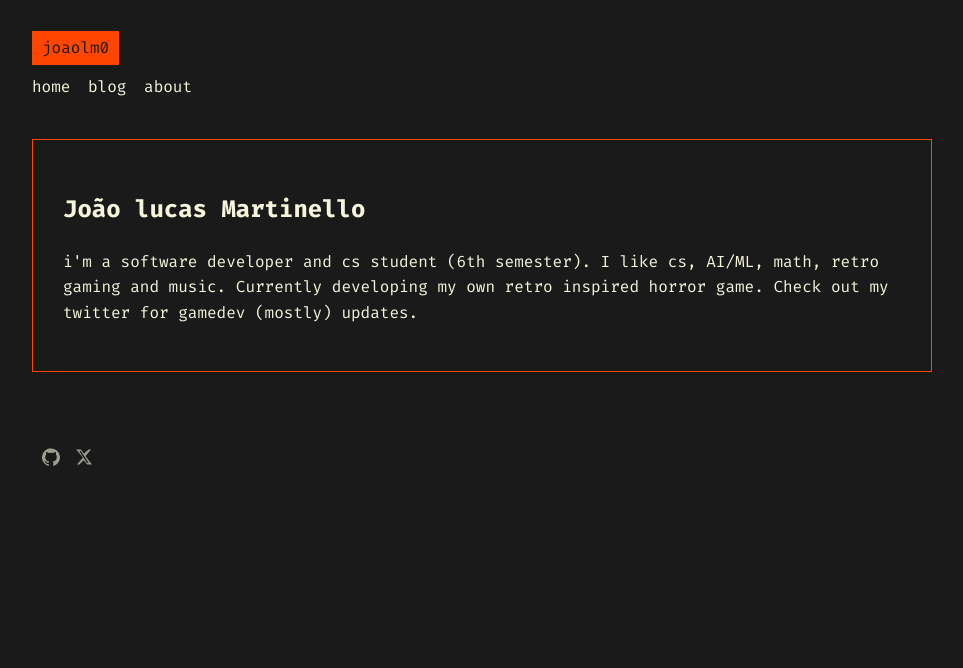
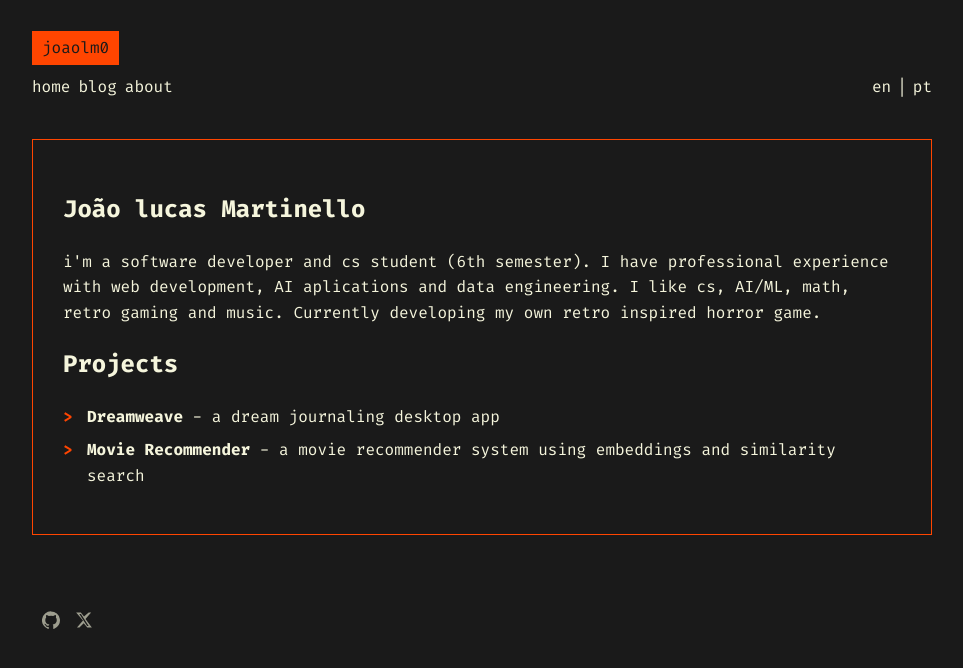
Before and after one commit to johnmartinello/johnmartinello.github.io, a Jekyll site: the page built from about.markdown, in a window 1280 px wide. Shown: the top 668 px of the page, without its empty margins (158-1121 px from the left). Built offline with Jekyll 4.4.1, drawn with Linux system fonts in a browser that asks for light colours.

Commit message:
feat: en/pt toggle functionality

```diff
--- a/_includes/head-custom.html
+++ b/_includes/head-custom.html
@@ -22,3 +22,67 @@
   });
 </script>
 <script defer src="https://cdn.jsdelivr.net/npm/mathjax@3/es5/tex-chtml.js"></script>
+
+<script>
+document.addEventListener('DOMContentLoaded', function() {
+    const langLinks = document.querySelectorAll('.lang-link');
+    const navLinks = document.querySelectorAll('.nav-link');
+    const translatableElements = document.querySelectorAll('.translatable');
+
+    // Get current language from localStorage or default to 'en'
+    let currentLang = localStorage.getItem('selectedLanguage') || 'en';
+
+    // Function to update navigation text
+    function updateNavText(lang) {
+        navLinks.forEach(link => {
+            const text = link.getAttribute('data-' + lang);
+            if (text) {
+                link.textContent = text;
+            }
+        });
+    }
+
+    // Function to update content text
+    function updateContentText(lang) {
+        translatableElements.forEach(element => {
+            const text = element.getAttribute('data-' + lang);
+            if (text) {
+                element.textContent = text;
+            }
+        });
+    }
+
+    // Function to update active language link
+    function updateActiveLang(lang) {
+        langLinks.forEach(link => {
+            if (link.getAttribute('data-lang') === lang) {
+                link.classList.add('active');
+            } else {
+                link.classList.remove('active');
+            }
+        });
+    }
+
+    // Initialize with current language
+    updateNavText(currentLang);
+    updateContentText(currentLang);
+    updateActiveLang(currentLang);
+
+    // Add click handlers to language links
+    langLinks.forEach(link => {
+        link.addEventListener('click', function(e) {
+            e.preventDefault();
+            const selectedLang = this.getAttribute('data-lang');
+
+            // Update current language
+            currentLang = selectedLang;
+            localStorage.setItem('selectedLanguage', selectedLang);
+
+            // Update UI
+            updateNavText(selectedLang);
+            updateContentText(selectedLang);
+            updateActiveLang(selectedLang);
+        });
+    });
+});
+</script>
--- a/_layouts/default.html
+++ b/_layouts/default.html
@@ -13,10 +13,19 @@
     <header>
       <a class="title" href="{{ '/' | relative_url }}"><h1>{{ site.title }}</h1></a>
       <nav>
-        <a class="nav-link" href="{{ '/' | relative_url }}">home</a>
-        <a class="nav-link" href="{{ '/blog/' | relative_url }}">blog</a>
-        <a class="nav-link" href="{{ '/about/' | relative_url }}">about</a>
+        <div class="nav-links">
+          <a class="nav-link" href="{{ '/' | relative_url }}" data-en="home" data-pt="início"></a>
+          <a class="nav-link" href="{{ '/blog/' | relative_url }}" data-en="blog" data-pt="blog"></a>
+          <a class="nav-link" href="{{ '/about/' | relative_url }}" data-en="about" data-pt="sobre"></a>
+        </div>
+
+        <div class="language-toggle">
+          <a href="#" class="lang-link active" data-lang="en">en</a>
+          <span>|</span>
+          <a href="#" class="lang-link" data-lang="pt">pt</a>
+        </div>
       </nav>
+
     </header>
 
     <main>
--- a/about.markdown
+++ b/about.markdown
@@ -5,5 +5,15 @@
 ---
 
 <h2>João lucas Martinello</h2>
-<p>i'm a software developer and cs student (6th semester). I like cs, AI/ML, math, retro gaming and music. Currently
-developing my own retro inspired horror game. Check out my  <a href="https://x.com/{{ site.twitter_username }}">twitter</a> for gamedev (mostly) updates.</p>
+<p class="translatable" data-en="i'm a software developer and cs student (6th semester). I have professional experience with web development, AI aplications and data engineering. I like cs, AI/ML, math, retro gaming and music. Currently developing my own retro inspired horror game." data-pt="sou desenvolvedor de software e estudante de cc (6º semestre). Tenho experiência profissional com desenvolvimento web, aplicações de IA e engenharia de dados. Gosto de cc, IA/ML, matemática, jogos retrô e música. Atualmente desenvolvendo meu próprio jogo de terror retrô.">
+
+<h2 class="translatable" data-en="Projects" data-pt="Projetos"></h2>
+
+<ul>
+  <li>
+    <strong><a href="https://github.com/johnmartinello/Dreamweave" target="_blank">Dreamweave</a></strong> - <span class="translatable" data-en="a dream journaling desktop app" data-pt="um app desktop para diário de sonhos"></span>
+  </li>
+  <li>
+    <strong><a href="https://github.com/johnmartinello/movie-recommender" target="_blank">Movie Recommender</a></strong> - <span class="translatable" data-en="a movie recommender system using embeddings and similarity search" data-pt="um sistema de recomendação de filmes usando embeddings e busca por similaridade"></span>
+  </li>
+</ul>
--- a/assets/css/global.css
+++ b/assets/css/global.css
@@ -63,10 +63,24 @@
 
 nav {
     margin-bottom: 20px;
+    display: flex;
+    justify-content: space-between;
+    align-items: center;
 }
 
-nav a {
+nav .nav-links {
+    display: flex;
+    align-items: center;
+}
+
+nav .nav-links a {
     margin-right: 8px;
+}
+
+nav .language-toggle {
+    display: flex;
+    align-items: center;
+    gap: 6px;
 }
 
 .nav-link {
@@ -339,4 +353,17 @@
     .image-caption {
         font-size: 0.85em;
     }
+
+    nav {
+        flex-direction: column;
+        gap: 10px;
+    }
+
+    nav .nav-links {
+        justify-content: center;
+    }
+
+    nav .language-toggle {
+        justify-content: center;
+    }
 }
--- a/index.markdown
+++ b/index.markdown
@@ -3,10 +3,10 @@
 title: Home
 ---
 
-<h2>Hello.</h2>
-<p>posting about my thoughts and things that interest me.</p>
+<h2 class="translatable" data-en="Hello." data-pt="Olá.">.</h2>
+<p class="translatable" data-en="posting about my thoughts and things that interest me." data-pt="postando sobre meus pensamentos e coisas que me interessam."></p>
 
-<h2>Latest Posts</h2>
+<h2 class="translatable" data-en="Latest Posts" data-pt="Posts Recentes">Latest Posts</h2>
 <ul class="latest-posts">
   {% for post in site.posts limit:3 %}
     <li>
```
